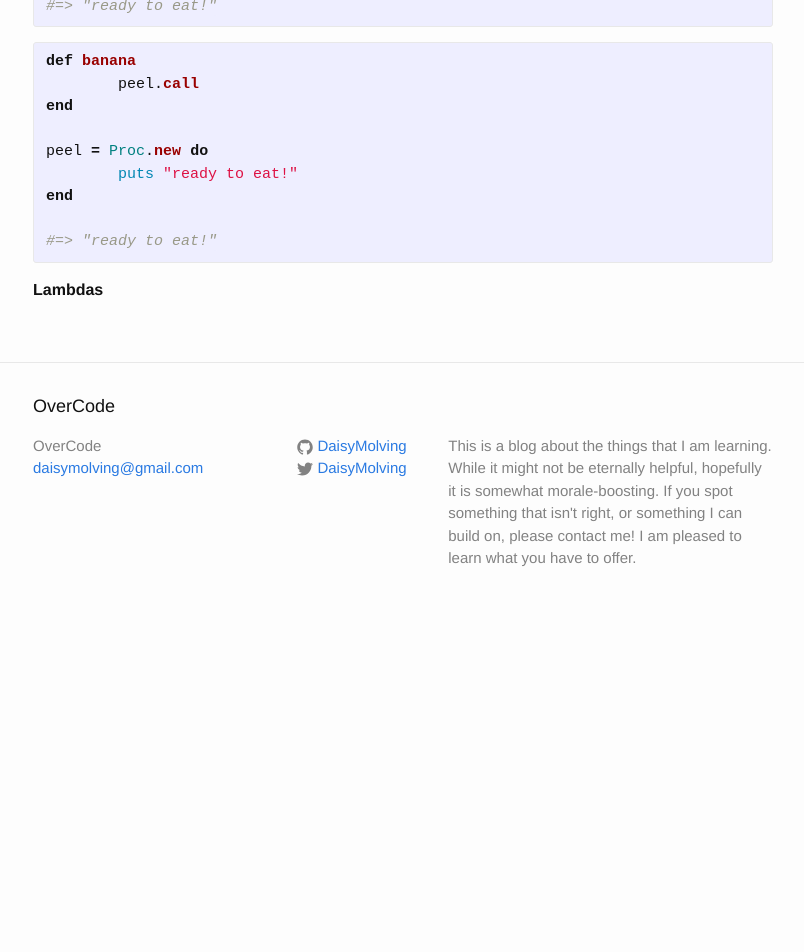
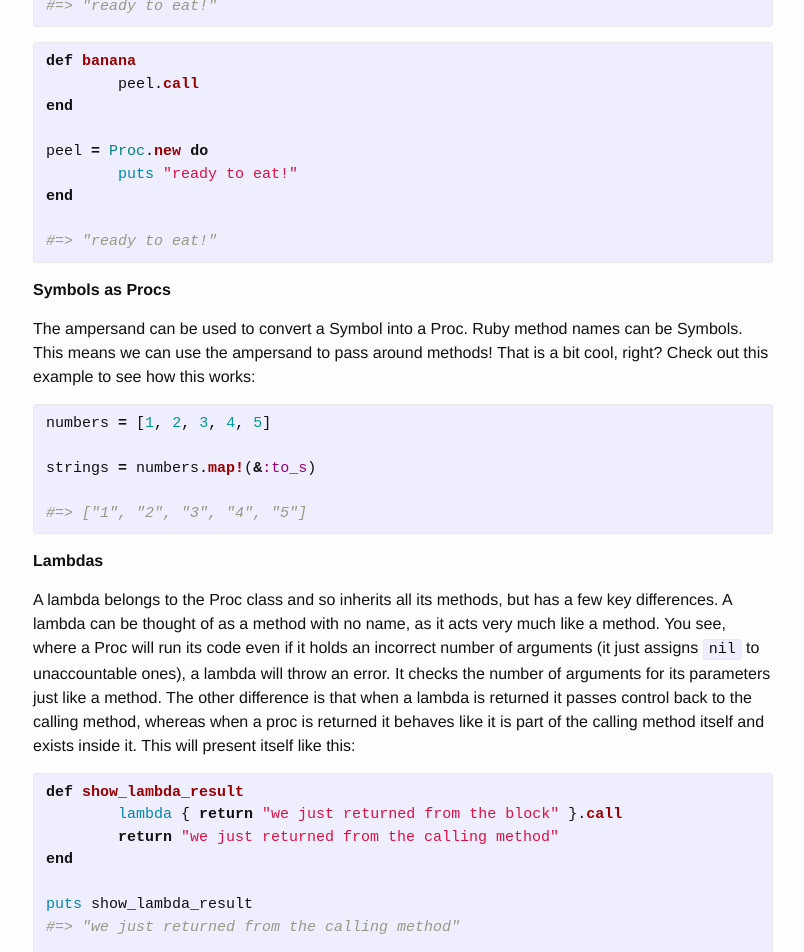
Before and after one commit to DaisyMolving/DaisyMolving.github.io, a Jekyll site: the page built from _posts/2016-02-03-procs-lambdas.markdown, in a window 1280 px wide and 1400 px high, scrolled down 974 px. Shown: the top 952 px of the window, without its empty margins (237-1041 px from the left). Built offline with Jekyll 4.4.1, drawn with Linux system fonts in a browser that asks for light colours; before the commit the page ends 1604 px from its top, so only the background shows below that; some of the changed text lies outside the part shown.

Commit message:
completed lambdas section of procs and lambdas post. post complete

```diff
--- a/_posts/2016-02-03-procs-lambdas.markdown
+++ b/_posts/2016-02-03-procs-lambdas.markdown
@@ -52,4 +52,43 @@
 #=> "ready to eat!"
 {% endhighlight %}
 
+<strong> Symbols as Procs </strong>
+
+The ampersand can be used to convert a Symbol into a Proc. Ruby method names can be Symbols. This means we can use the ampersand to pass around methods! That is a bit cool, right? Check out this example to see how this works:
+
+{% highlight ruby %}
+numbers = [1, 2, 3, 4, 5]
+
+strings = numbers.map!(&:to_s)
+
+#=> ["1", "2", "3", "4", "5"]
+{% endhighlight %}
+
 <strong> Lambdas </strong>
+
+A lambda belongs to the Proc class and so inherits all its methods, but has a few key differences. A lambda can be thought of as a method with no name, as it acts very much like a method. You see, where a Proc will run its code even if it holds an incorrect number of arguments (it just assigns `nil` to unaccountable ones), a lambda will throw an error. It checks the number of arguments for its parameters just like a method. The other difference is that when a lambda is returned it passes control back to the calling method, whereas when a proc is returned it behaves like it is part of the calling method itself and exists inside it. This will present itself like this:
+
+{% highlight ruby %}
+
+def show_lambda_result
+	lambda { return "we just returned from the block" }.call
+	return "we just returned from the calling method"
+end
+
+puts show_lambda_result
+#=> "we just returned from the calling method"
+
+def show_proc_result
+	Proc.new { return "we just returned from the block" }.call
+	return "we just returned from the calling method"
+end
+
+puts show_proc_result
+#=> "we just returned from the block"
+{% endhighlight %}
+
+See how the lambda is called then passes control to the return within the method, whereas the Proc calls and returns so the following line is not returned.
+
+<p align="center">
+<img src="http://savethe80s.com/Articles/IC_awfulgenesis/DJWHOA.jpg">
+</p>
```
